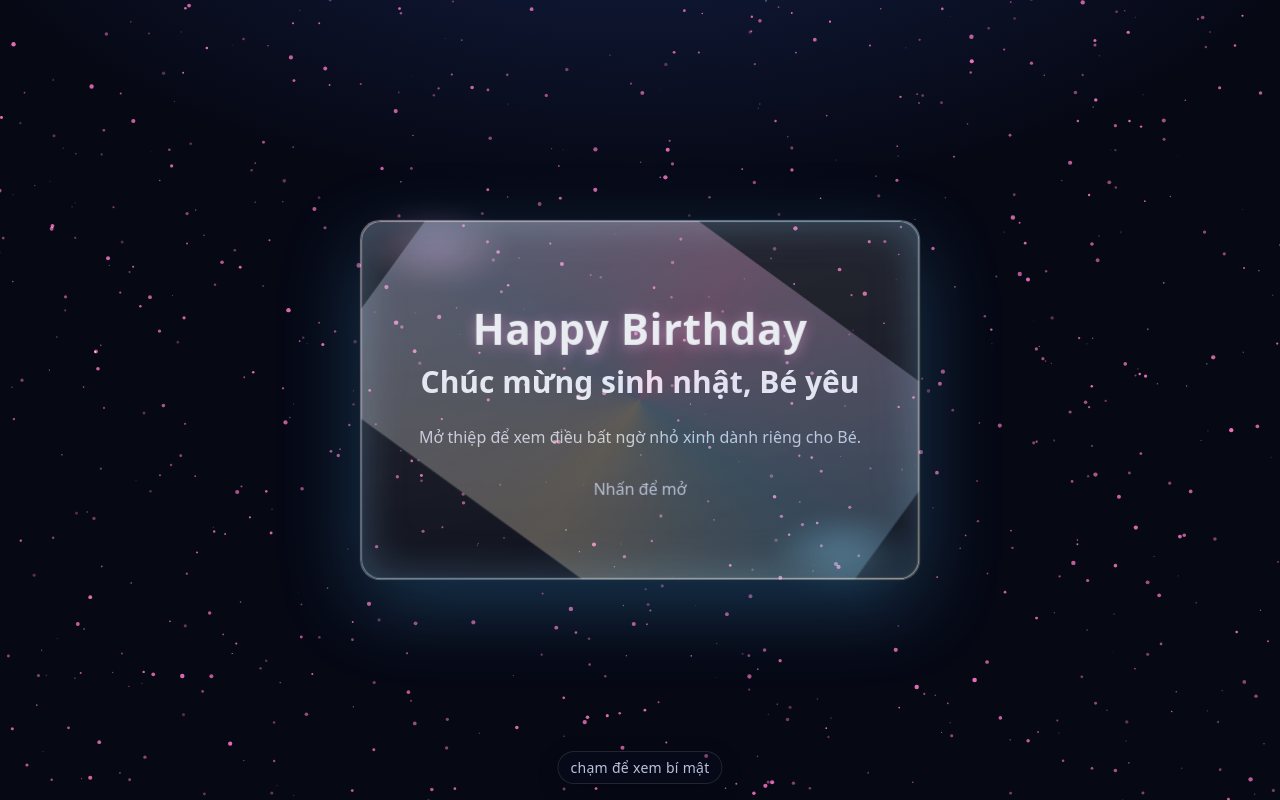
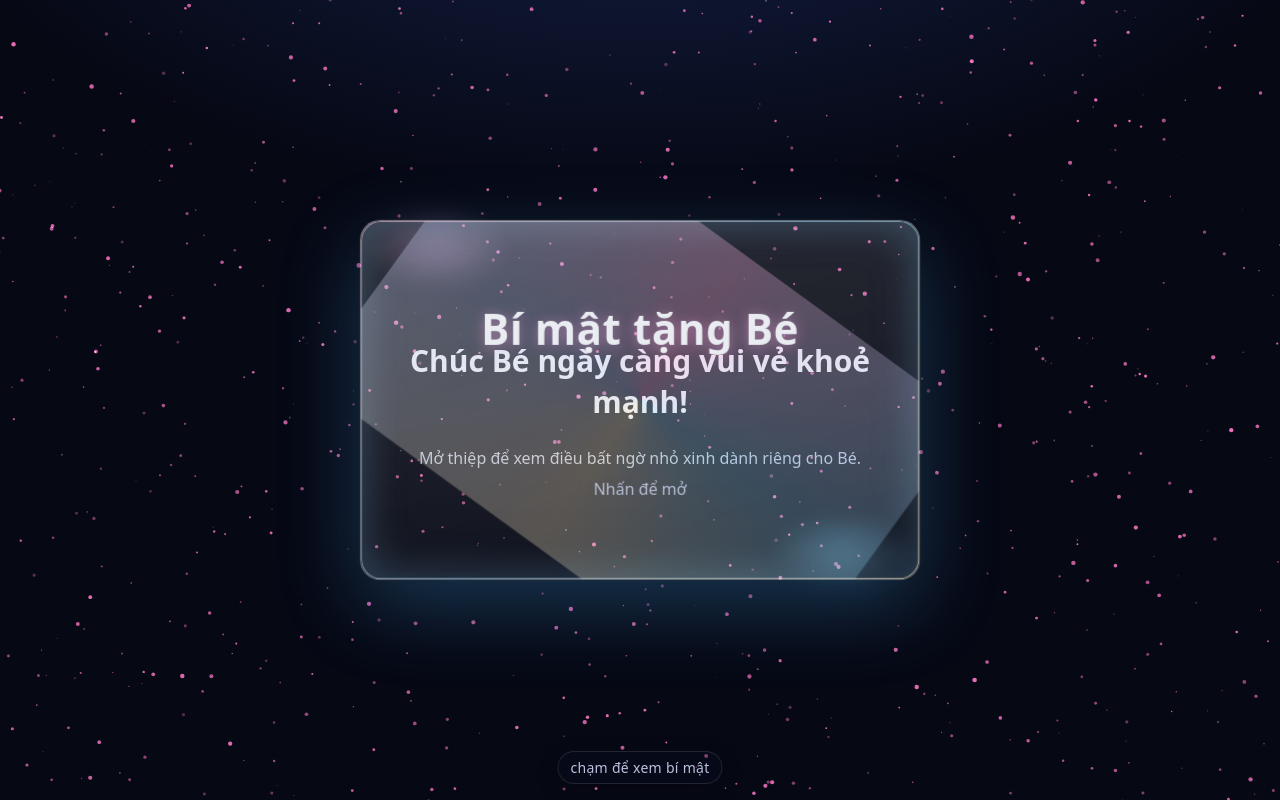
Before and after one commit to levanvutru358/Love, a Flask app: page / in a window 1280 px wide. Run offline with Flask 3, Linux system fonts and the light colour scheme.

Commit message:
Update greeting text

```diff
--- a/templates/index.html
+++ b/templates/index.html
@@ -21,7 +21,7 @@
             <!-- Mặt trong thiệp -->
             <div class="card-page">
               <div class="page-content">
-                <h2 class="page-title">Chúc mừng sinh nhật, Bé yêu</h2>
+                <h2 class="page-title">Chúc Bé ngày càng vui vẻ khoẻ mạnh!</h2>
                 <p class="page-sub">Mở thiệp để xem điều bất ngờ nhỏ xinh dành riêng cho Bé.</p>
               </div>
             </div>
@@ -29,7 +29,7 @@
             <div class="card-cover">
               <div class="foil"></div>
               <div class="cover-content">
-                <div class="cover-title">Happy Birthday</div>
+                <div class="cover-title">Bí mật tặng Bé</div>
                 <div class="cover-sub">Nhấn để mở</div>
               </div>
             </div>
@@ -43,15 +43,18 @@
       <!-- Screen 2: Lời chúc (tặng cho bồ) -->
       <section class="screen" id="screen-2" data-screen="2">
         <div class="message">
-          <h1>Gửi bé mèo yêu✨</h1>
+          <h1>Gửi bé✨</h1>
           <p>
-            Chúc mừng sinh nhật em – cô gái đặc biệt mà anh vừa có may mắn được bước vào cuộc sống. Hôm nay là ngày em chào đời,
-            cũng là dịp để anh cảm ơn cuộc sống vì đã mang em đến và cho anh cơ hội được quen biết, được ở gần em. 🌸✨
-            Anh chúc em tuổi mới thật nhiều niềm vui, luôn khỏe mạnh, học tập/làm việc thuận lợi và mỗi ngày đều mỉm cười thật tươi.
-            Anh không biết mình có thể mang đến cho em bao nhiêu điều, nhưng anh tin rằng ít nhất có thể mang đến sự chân thành và quan tâm từ trái tim này. 💖
-            Dù chúng ta chỉ mới bắt đầu một chặng đường cùng nhau, nhưng anh thật sự mong rằng sinh nhật này
-            và nhiều sinh nhật sau nữa, anh sẽ đều có mặt để chúc mừng em, cùng em tạo nên những kỷ niệm đẹp. 🌹
-            Sinh nhật vui vẻ nhé, cô gái dễ thương của anh. Hãy luôn giữ sự hồn nhiên và đáng yêu như lúc này, vì đó chính là điều làm anh rung động từ những ngày đầu. 🥰🎁
+            Bé của anh, lần đầu nhắn tin với bé anh cứ nghĩ chỉ là vài câu xã giao thôi… vậy mà càng nhắn anh càng thấy dễ chịu lạ.
+            Anh để ý cách bé trả lời, cách bé dùng từ, cả cái sự dễ thương rất riêng làm anh vừa muốn trêu một chút, vừa muốn quan tâm thật nhiều.
+            Anh không biết mình sẽ đi với nhau được bao xa, nhưng anh biết cảm giác ngay lúc này là thật: anh trân trọng bé và trân trọng cả “duyên”
+            đã cho anh được nhắn tin với bé. Nên anh muốn gửi bé một lời chúc dài một chút—không phải cho có, mà là để bé biết rằng bé xứng đáng với những điều tử tế.
+            Anh chúc bé luôn bình an trong lòng, dù ngoài kia có bận rộn hay áp lực thế nào thì khi về với chính mình, bé vẫn thấy nhẹ. Chúc bé luôn khỏe mạnh,
+            ăn ngon, ngủ yên, ít suy nghĩ linh tinh, và mỗi ngày đều có ít nhất một điều khiến bé vui thật sự.
+            Chúc bé luôn tự tin với những gì bé là—không cần cố gắng trở thành ai khác để vừa lòng người khác. Bé cứ là bé thôi, vì như vậy đã đủ đẹp rồi.
+            Anh cũng chúc bé gặp nhiều may mắn và gặp đúng người, đúng việc, đúng thời điểm—những thứ không làm bé kiệt sức, mà giúp bé nở hoa.
+            Và nếu có ngày bé mệt, bé muốn im lặng một chút, anh mong bé nhớ là bé không cần gồng một mình. Anh không hứa sẽ làm được mọi thứ,
+            nhưng anh hứa sẽ luôn cư xử với bé bằng sự chân thành: biết lắng nghe, biết tôn trọng, biết quan tâm vừa đủ để bé thấy ấm, và không bao giờ làm bé phải nghi ngờ giá trị của mình.
           </p>
         </div>
         <div class="hint"></div>
@@ -60,14 +63,14 @@
       <!-- Screen 3: Pháo hoa -->
       <section class="screen" id="screen-3" data-screen="3">
         <canvas id="fireworks"></canvas>
-        <div class="overlay-title">Chúc bé sinh nhật vui vẻ</div>
+        <div class="overlay-title">Tặng bé dễ thương!</div>
         <div class="hint"></div>
       </section>
 
       <!-- Screen 4: Trái tim sao đập nhẹ -->
       <section class="screen" id="screen-4" data-screen="4">
         <canvas id="heart"></canvas>
-        <div class="overlay-title">Dành tặng cho Bé mèo 💖</div>
+        <div class="overlay-title">Dành tặng cho Bé 💖</div>
         <div class="hint"></div>
       </section>
     </div>
```
